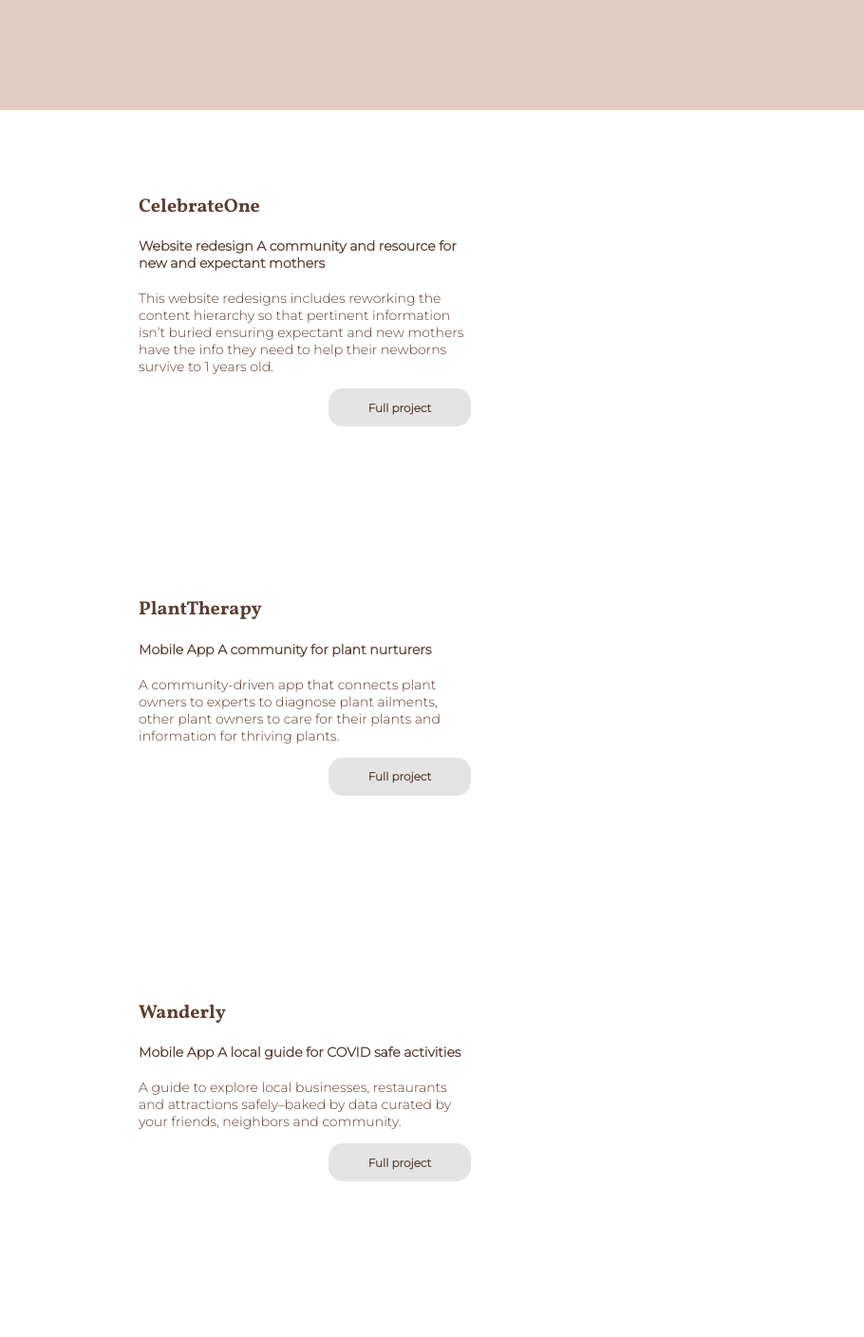
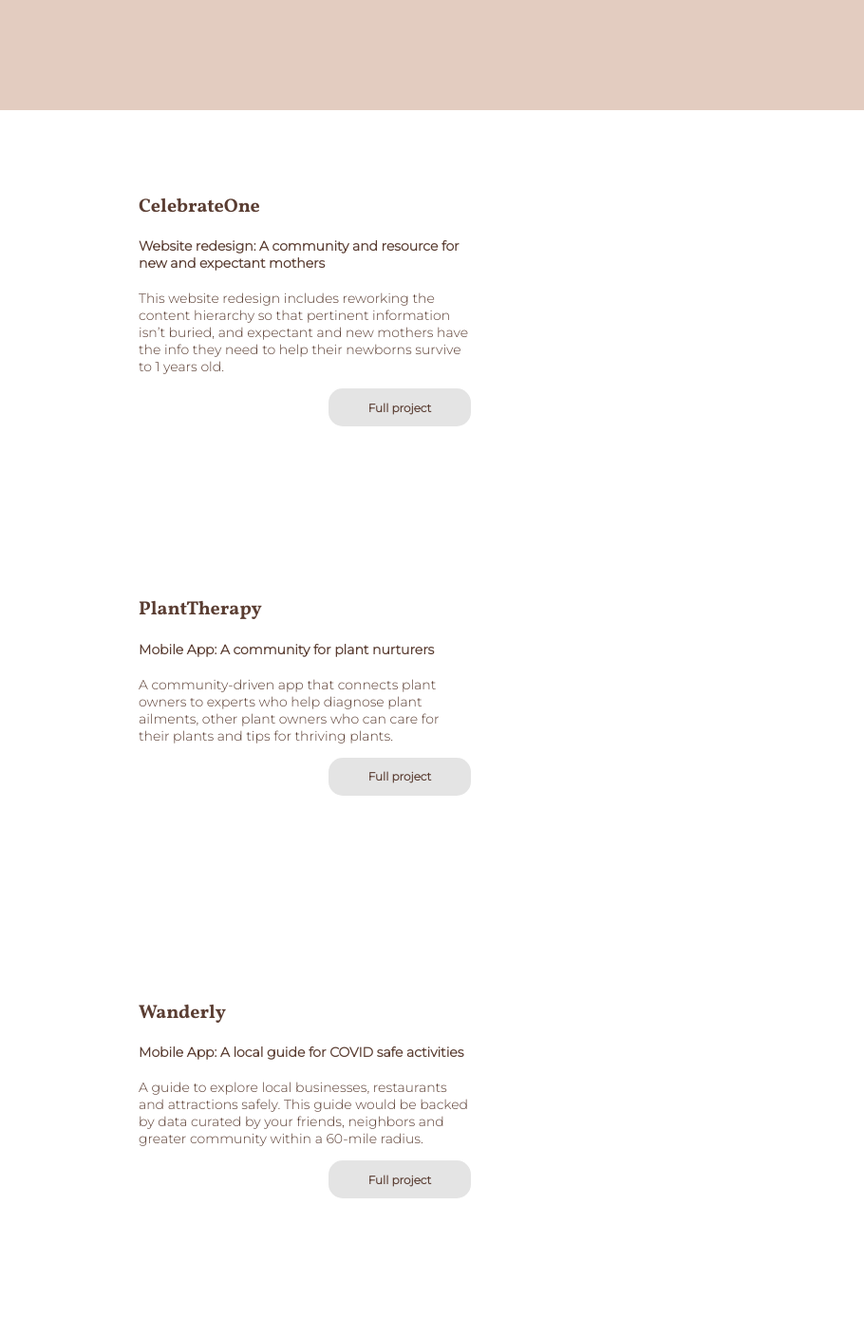
Before and after one commit to germassen/UX_UI_HW_18, a plain HTML site: page index.html in a window 1280 px wide. Shown: the part 634-2042 px from the top of the page at 95% size, 370-1280 px from the left. Drawn offline with Linux system fonts and the light colour scheme.

Commit message:
grammar updates
copy updates

```diff
--- a/index.html
+++ b/index.html
@@ -59,23 +59,23 @@
   <div class="workItems">
     <div class="work1">
       <div class="workImg"><img src="Images/iphone-12-mockup.png"></div>
-      <div class="description"><h2>CelebrateOne</h2><h4>Website redesign
+      <div class="description"><h2>CelebrateOne</h2><h4>Website redesign:
         A community and resource for new and expectant mothers
-        </h4><p>This website redesigns includes reworking the content hierarchy so that pertinent information isn’t buried ensuring expectant and new mothers have the info they need to help their newborns survive to 1 years old.
+        </h4><p>This website redesign includes reworking the content hierarchy so that pertinent information isn’t buried, and expectant and new mothers have the info they need to help their newborns survive to 1 years old.
       </p><button>Full project</button></div>
     </div>
 
     <div class="work1">
       <div class="workImg"><img src="Images/PlantTherapy.png"></div>
-      <div class="description"><h2>PlantTherapy</h2><h4>Mobile App
-        A community for plant nurturers</h4><p>A community-driven app that connects plant owners to experts to diagnose plant ailments, other plant owners to care for their plants and information for thriving plants.
+      <div class="description"><h2>PlantTherapy</h2><h4>Mobile App:
+        A community for plant nurturers</h4><p>A community-driven app that connects plant owners to experts who help diagnose plant ailments, other plant owners who can care for their plants and tips for thriving plants.
       </p><button>Full project</button></div>
     </div>
 
     <div class="work1">
       <div class="workImg"><img src="Images/Wanderly2.png"></div>
-      <div class="description"><h2>Wanderly</h2><h4>Mobile App
-        A local guide for COVID safe activities</h4><p>A guide to explore local businesses, restaurants and attractions safely–baked by data curated by your friends, neighbors and community.
+      <div class="description"><h2>Wanderly</h2><h4>Mobile App:
+        A local guide for COVID safe activities</h4><p>A guide to explore local businesses, restaurants and attractions safely. This guide would be backed by data curated by your friends, neighbors and greater community within a 60-mile radius.
       </p><button>Full project</button></div>
     </div>
 
```
